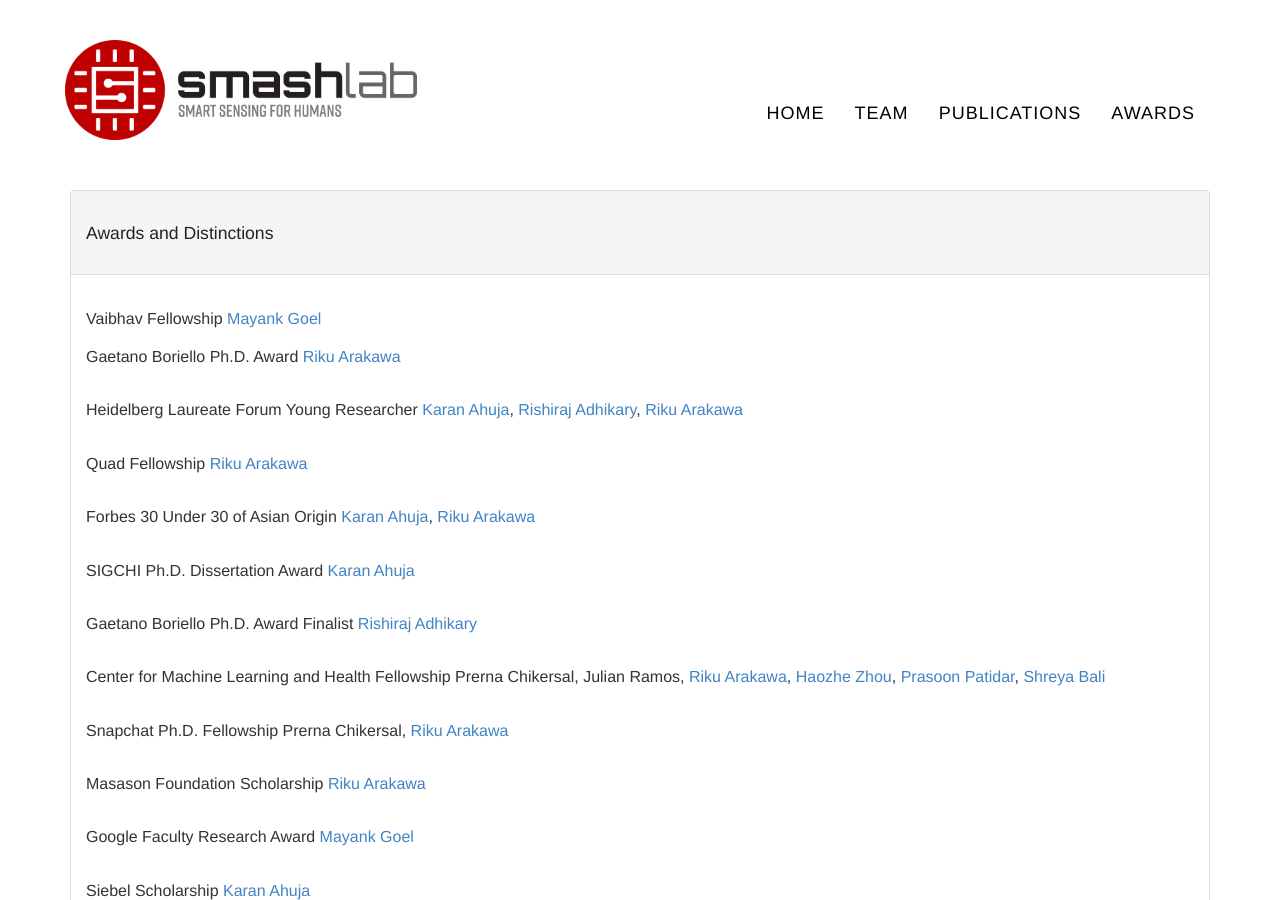
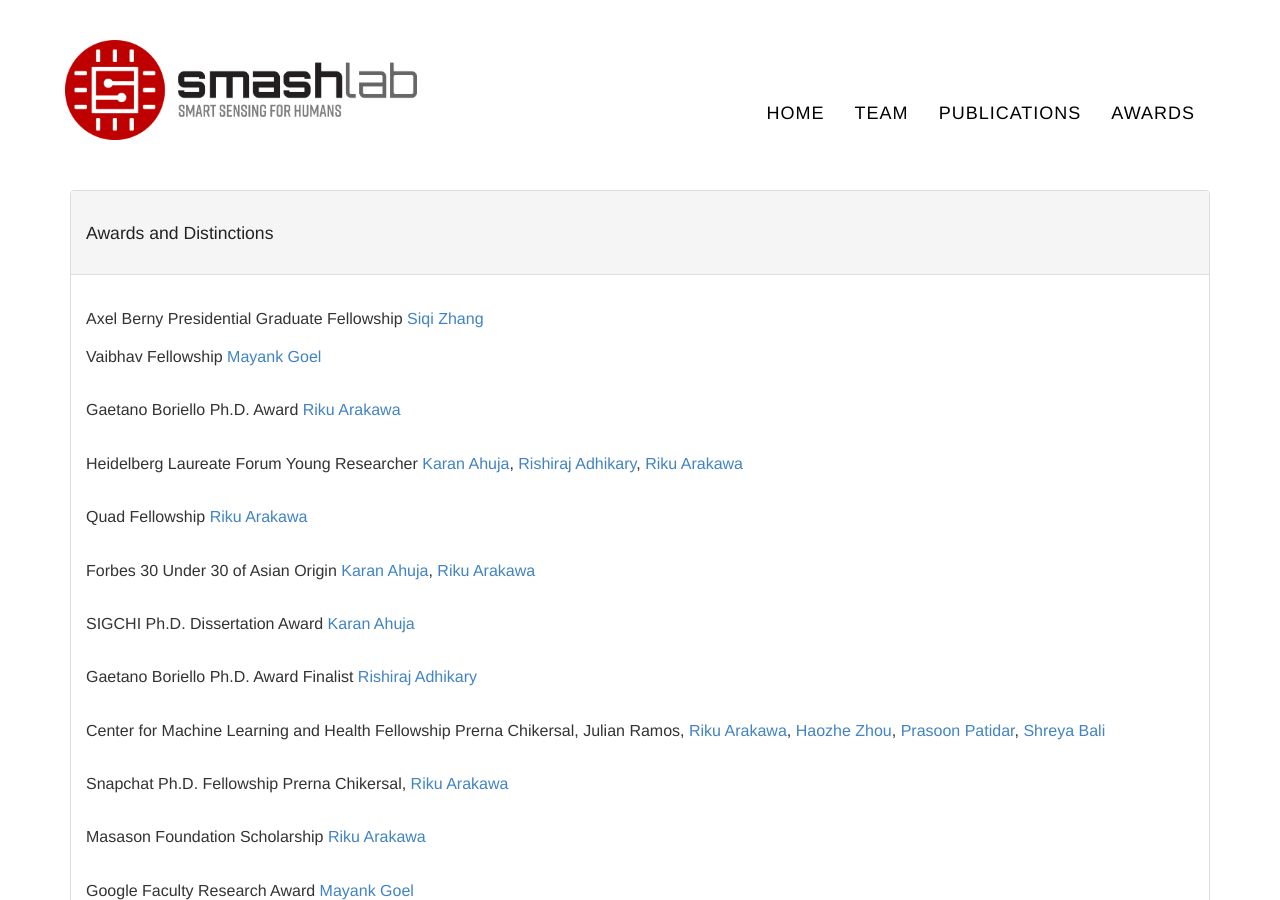
Before and after one commit to cmusmashlab/cmusmashlab.github.io, a Jekyll site: the page built from awards/index.html, in a window 1280 px wide and 900 px high. Built offline with Jekyll 4.4.1, drawn with Linux system fonts in a browser that asks for light colours; nearby versions of some CDN libraries; some web fonts are replaced.

Commit message:
Update fellowships.yml

```diff
--- a/_data/fellowships.yml
+++ b/_data/fellowships.yml
@@ -1,3 +1,6 @@
+- name: Axel Berny Presidential Graduate Fellowship
+  people: [zhang]
+
 - name: Vaibhav Fellowship
   people: [goel]
 
```
